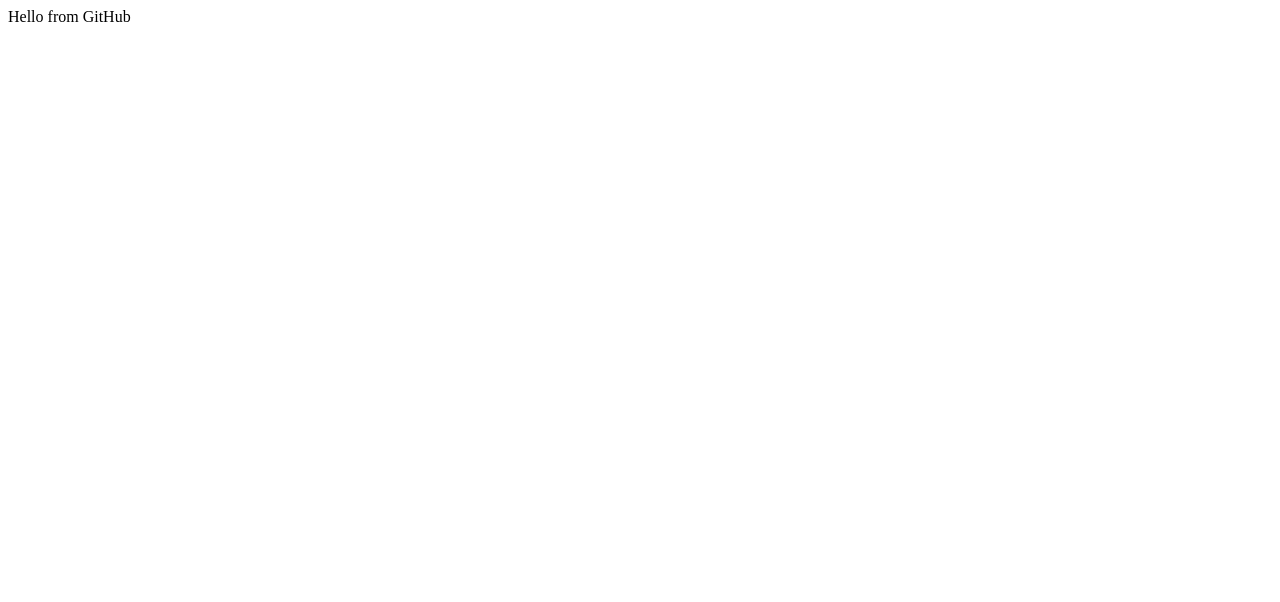
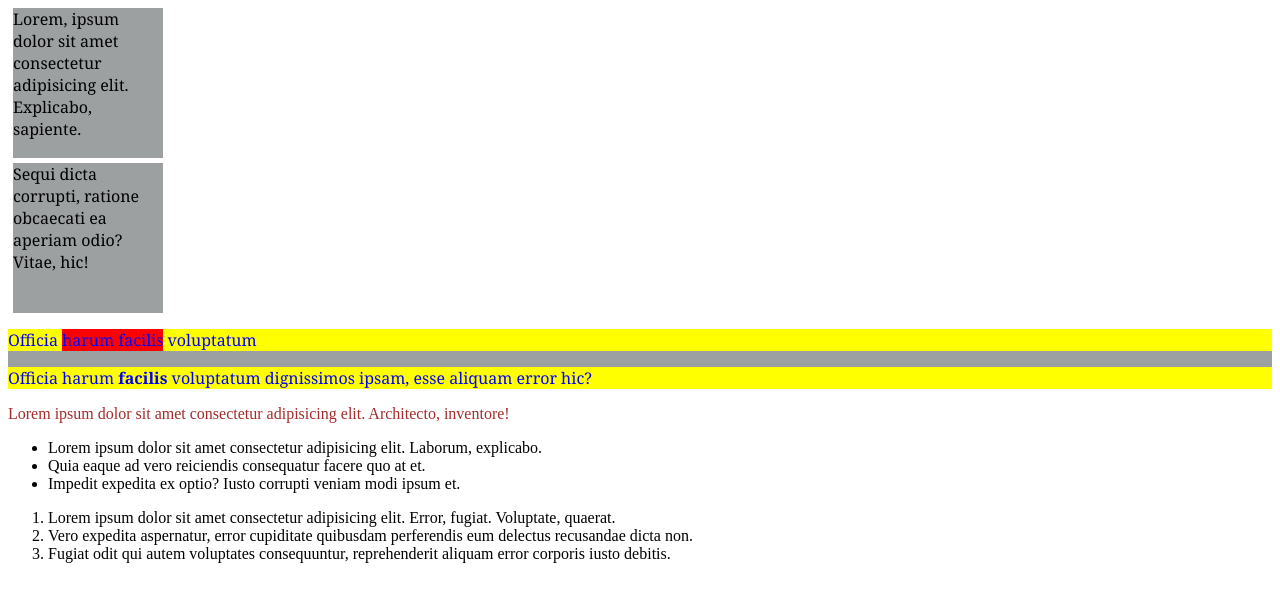
Before and after one commit to topmailtv/SK-training, a plain HTML site: page index.html in a window 1280 px wide. Drawn offline with Linux system fonts and the light colour scheme.

Commit message:
added training3

```diff
--- a/css/style.css
+++ b/css/style.css
@@ -0,0 +1,22 @@
+div{
+    background-color: rgb(156, 160, 160);
+    font-family:Georgia, 'Times New Roman', Times, serif;
+}
+div:hover{
+    background-color: rgb(49, 49, 48);
+}
+.box{
+    width: 150px;
+    height: 150px;
+    margin: 5px;
+}
+#item, p{
+color: brown;
+}
+div p {
+    background-color: yellow;
+    color: blue;
+}
+span {
+    background-color: red;
+}
--- a/index.html
+++ b/index.html
@@ -1,14 +1,31 @@
 <!DOCTYPE html>
 <html lang="en">
+
 <head>
     <meta charset="UTF-8">
     <meta name="viewport" content="width=device-width, initial-scale=1.0">
     <title>Document</title>
     <link rel="stylesheet" href="css/style.css">
 </head>
+
 <body>
-    <div>
-       Hello from GitHub
+    <div class="box">Lorem, ipsum dolor sit amet consectetur adipisicing elit. Explicabo, sapiente.</div>
+    <div class="box">Sequi dicta corrupti, ratione obcaecati ea aperiam odio? Vitae, hic!</div>
+    <div id="item">
+        <p>Officia <span>harum facilis</span>  voluptatum </p>
+        <p>Officia harum <strong>facilis</strong>  voluptatum dignissimos ipsam, esse aliquam error hic?</p>
     </div>
+    <p>Lorem ipsum dolor sit amet consectetur adipisicing elit. Architecto, inventore!</p>
+    <ul>
+        <li>Lorem ipsum dolor sit amet consectetur adipisicing elit. Laborum, explicabo.</li>
+        <li>Quia eaque ad vero reiciendis consequatur facere quo at et.</li>
+        <li>Impedit expedita ex optio? Iusto corrupti veniam modi ipsum et.</li>
+    </ul>
+    <ol>
+        <li>Lorem ipsum dolor sit amet consectetur adipisicing elit. Error, fugiat. Voluptate, quaerat.</li>
+        <li>Vero expedita aspernatur, error cupiditate quibusdam perferendis eum delectus recusandae dicta non.</li>
+        <li>Fugiat odit qui autem voluptates consequuntur, reprehenderit aliquam error corporis iusto debitis.</li>
+    </ol>
 </body>
+
 </html>
```
